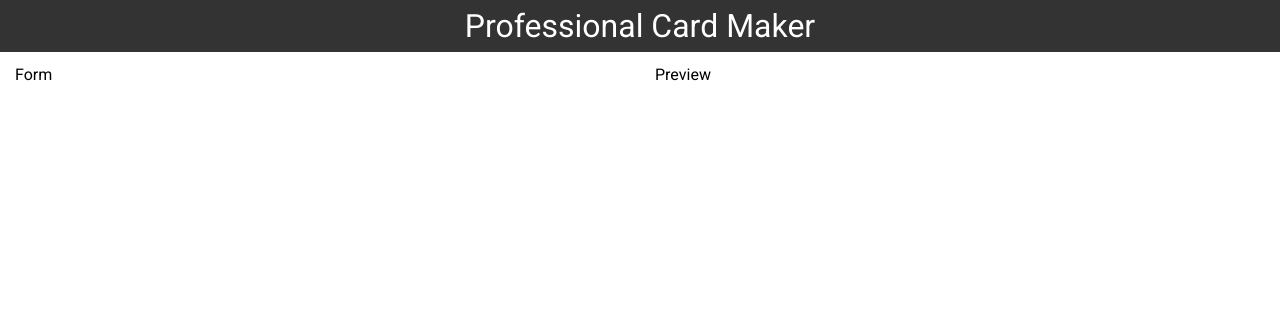
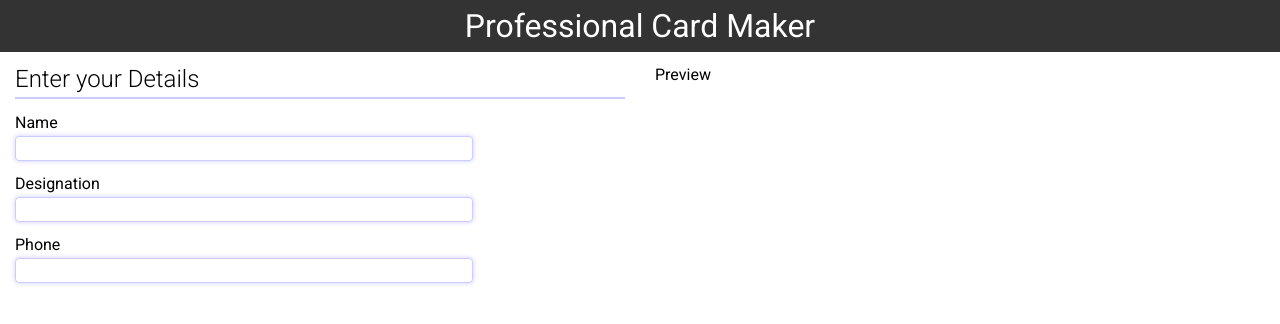
Before and after one commit to RitabrataPatra/bussiness-card-maker, a React app: page / in a window 1280 px wide. Built offline with nearby package versions, Linux system fonts and the light colour scheme.

Commit message:
form added

```diff
--- a/src/components/Form.js
+++ b/src/components/Form.js
@@ -1,8 +1,16 @@
 import React from 'react'
+import FormElement from './FormElement'
 
 const Form = () => {
   return (
-    <section className="Form">Form</section>
+    <section className="Form">
+        <h2>Enter your Details</h2>
+        <form action="">
+            <FormElement id="name" label="Name"/>
+            <FormElement id="Designation" label="Designation"/>
+            <FormElement id="Phone" label="Phone"/>
+        </form>
+    </section>
   )
 }
 
--- /dev/null
+++ b/src/components/FormElement.js
@@ -0,0 +1,14 @@
+import React from "react";
+
+const FormElement = ({label , value , id}) => {
+  return (
+    <div>
+      <label>
+        <strong>{label}</strong>
+        <input type="text" name={id} value={value} />
+      </label>
+    </div>
+  );
+};
+
+export default FormElement;
--- a/src/styles/Form.scss
+++ b/src/styles/Form.scss
@@ -1,4 +1,30 @@
 .Form {
   width: 50%;
   padding: 0px 15px;
+  h2{
+    padding-bottom: 6px;
+    border-bottom: 2px solid #ccf;
+    margin-bottom: 16px;
+    font-size: 1.5em;
+    font-weight: 300;
+  }
+  form{
+    label{
+        display: block;
+        margin-bottom: 15px;
+        strong{
+            font-weight: normal;
+            display: block;
+            margin-bottom: 5px;
+        }
+        input{
+            border: 1px solid #ccf;
+            display: block;
+            width: 75%;
+            padding: 4px;
+            border-radius: 4px;
+            box-shadow: 0 0 5px #ccf ;
+        }
+    }
+  }
 }
```
